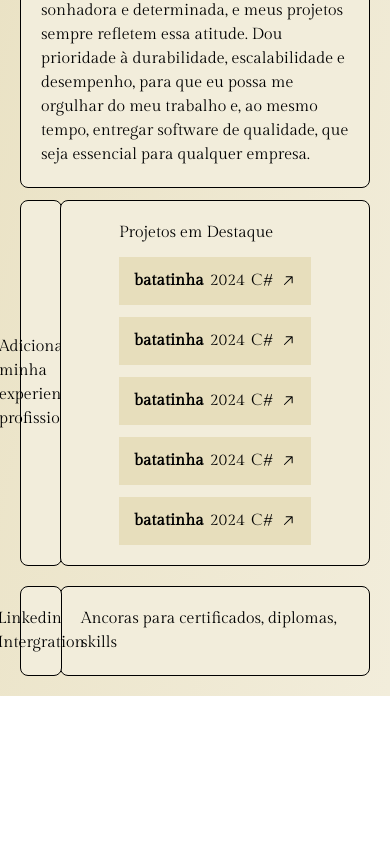
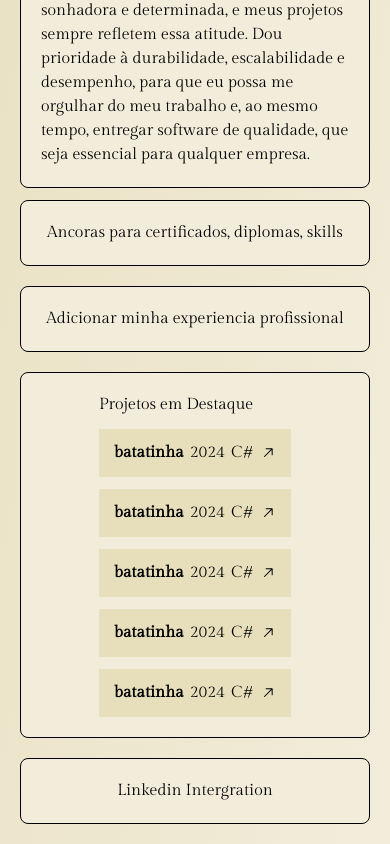
Before and after one commit to thonycsdev/thonycsdev-portifolio-page, a Next.js app: page / in a window 390 px wide. Shown: the part 972-1816 px from the top of the page. Before the commit the page ends 1668 px from the top, so only its background shows below. Built offline with nearby package versions, Linux system fonts and the light colour scheme.

Commit message:
ajustando tamanho para mobile

```diff
--- a/src/pages/index.tsx
+++ b/src/pages/index.tsx
@@ -16,17 +16,17 @@ export default function Home() {
         <div className="md:row-span-2 md:w-2/3">
           <HomeCardComponent content={<AboutSection />} />
         </div>
-        <div className="md:col-span-2 h-full w-full grid md:grid-cols-4 grid-cols-2 gap-5 grid-flow-row">
+        <div className="md:col-span-2 h-full w-full grid md:grid-cols-4 gap-5 grid-flow-row">
           <div className="">
             <HomeCardComponent content={<EducationComponent />} />
           </div>
-          <div className="row-start-1 row-end-1 col-span-2">
+          <div className="md:row-start-1 md:row-end-1 md:col-span-2">
             <HomeCardComponent content={<CareerComponent />} />
           </div>
-          <div className="row-start-1 row-end-2">
+          <div className="md:row-start-1 md:row-end-2">
             <HomeCardComponent content={<FeaturedProjectsComponents projects={[]} />} />
           </div>
-          <div className="row-start-2 row-end-2 col-span-full">
+          <div className="md:row-start-2 md:row-end-2 md:col-span-full">
             <HomeCardComponent content={<LinkedinComponent />} />
           </div>
         </div>
```
